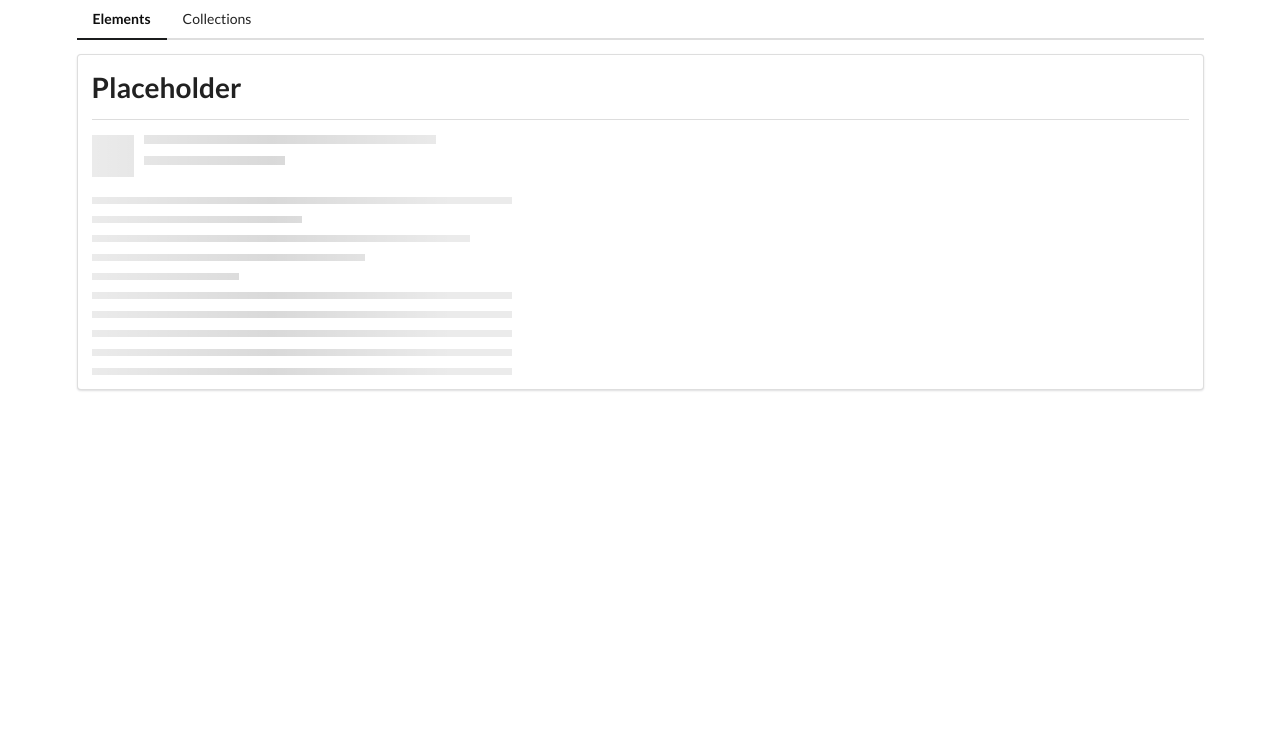
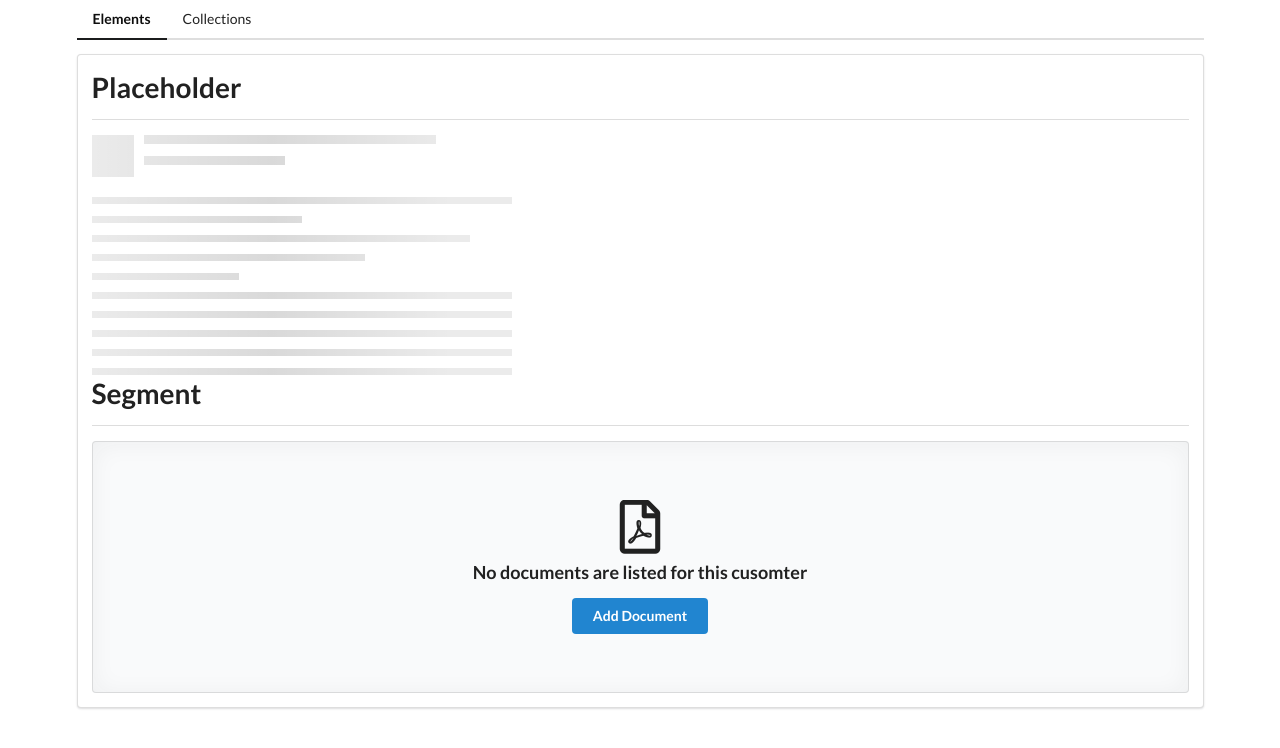
Before and after one commit to ripetoast/comps, an Angular app: page /elements in a window 1280 px wide. Shown: the top 748 px of the page. Built offline with nearby package versions, Linux system fonts and the light colour scheme.

Commit message:
ADD: Segment Component

```diff
--- a/src/app/elements/elements-home/elements-home.component.html
+++ b/src/app/elements/elements-home/elements-home.component.html
@@ -1,2 +1,4 @@
 <app-divider>Placeholder</app-divider>
 <app-placeholder [header]="true" [lines]="10"></app-placeholder>
+<app-divider>Segment</app-divider>
+<app-segment></app-segment>
--- a/src/app/elements/elements.module.ts
+++ b/src/app/elements/elements.module.ts
@@ -6,9 +6,10 @@
 import { ElementsHomeComponent } from './elements-home/elements-home.component';
 import { PlaceholderComponent } from './placeholder/placeholder.component';
 import { TimesDirective } from './times.directive';
+import { SegmentComponent } from './segment/segment.component';
 
 @NgModule({
-  declarations: [ElementsHomeComponent, PlaceholderComponent, TimesDirective],
+  declarations: [ElementsHomeComponent, PlaceholderComponent, TimesDirective, SegmentComponent],
   imports: [CommonModule, ElementsRoutingModule, SharedModule],
 })
 export class ElementsModule {}
--- /dev/null
+++ b/src/app/elements/segment/segment.component.html
@@ -0,0 +1,7 @@
+<div class="ui placeholder segment">
+  <div class="ui icon header">
+    <i class="pdf file outline icon"></i>
+    No documents are listed for this cusomter
+  </div>
+  <div class="ui primary button">Add Document</div>
+</div>
--- /dev/null
+++ b/src/app/elements/segment/segment.component.ts
@@ -0,0 +1,15 @@
+import { Component, OnInit } from '@angular/core';
+
+@Component({
+  selector: 'app-segment',
+  templateUrl: './segment.component.html',
+  styleUrls: ['./segment.component.css']
+})
+export class SegmentComponent implements OnInit {
+
+  constructor() { }
+
+  ngOnInit(): void {
+  }
+
+}
```
Also changed, not shown: src/app/elements/segment/segment.component.css (added), 1 other file (tests, documents, lock files or other folders).
